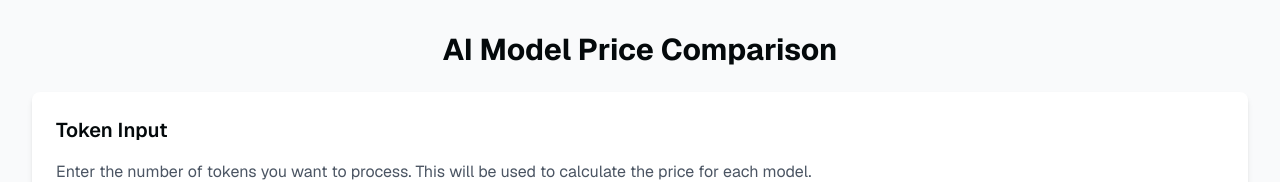
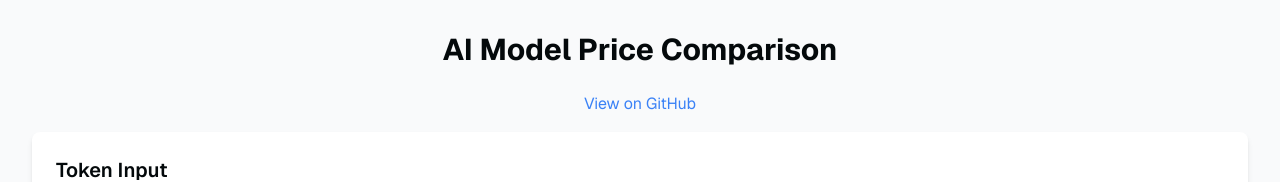
Before and after one commit to shershah1024/compare_AI_models, a Next.js app: page / in a window 1280 px wide. Shown: the top 182 px of the page. Built offline with nearby package versions, Linux system fonts and the light colour scheme; no server answers.

Commit message:
add git hub link

```diff
--- a/components/AIPriceComparison.tsx
+++ b/components/AIPriceComparison.tsx
@@ -305,6 +305,17 @@
         AI Model Price Comparison
       </motion.h1>
 
+      <motion.div className="text-center mb-4">
+        <a
+          href="https://github.com/shershah1024/compare_AI_models"
+          target="_blank"
+          rel="noopener noreferrer"
+          className="text-blue-500 hover:underline"
+        >
+          View on GitHub
+        </a>
+      </motion.div>
+
       <motion.div
         className="bg-white p-6 rounded-lg shadow-md mb-6"
         initial={{ opacity: 0, y: 20 }}
```
Also changed, not shown: 1 other file (tests, documents, lock files or other folders).
